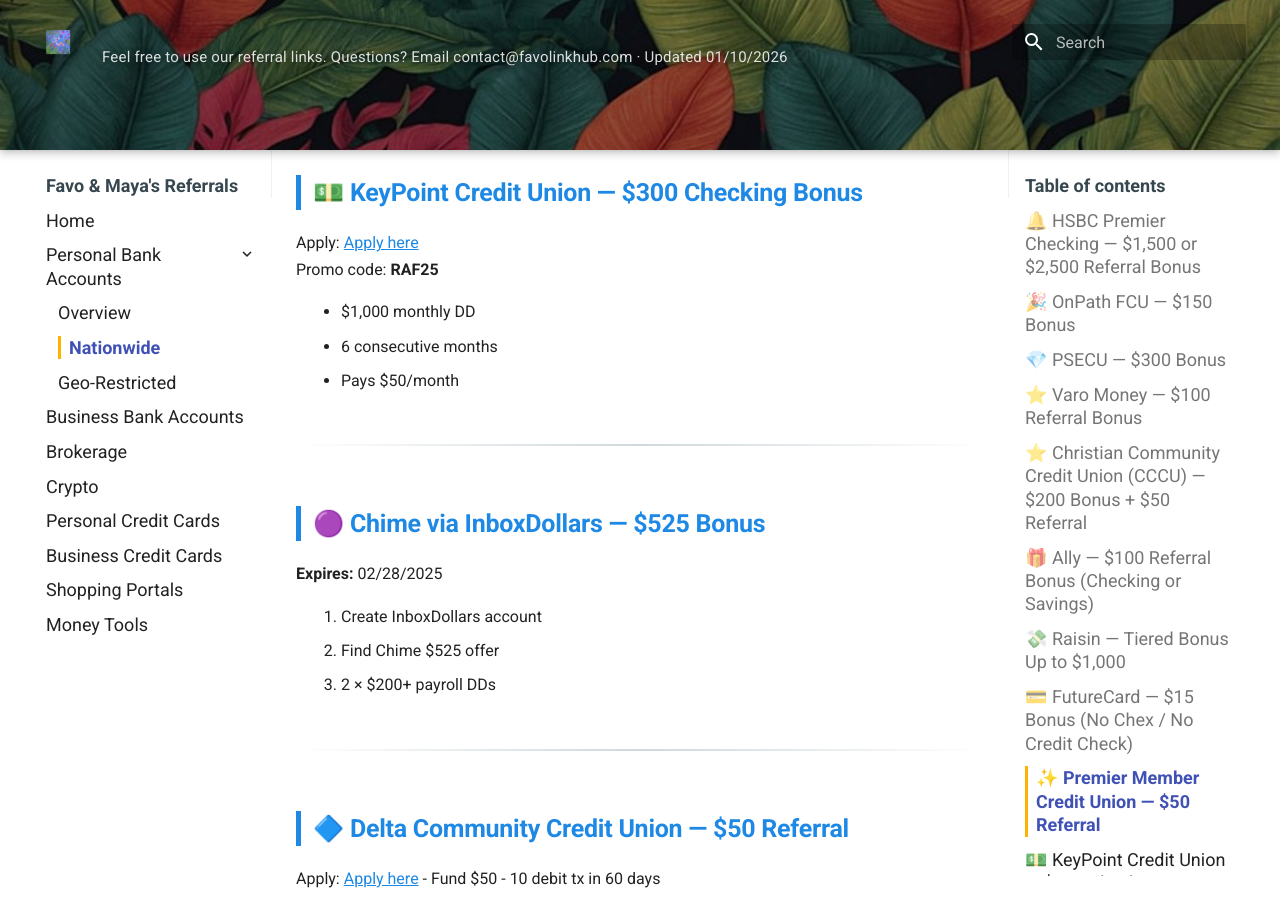
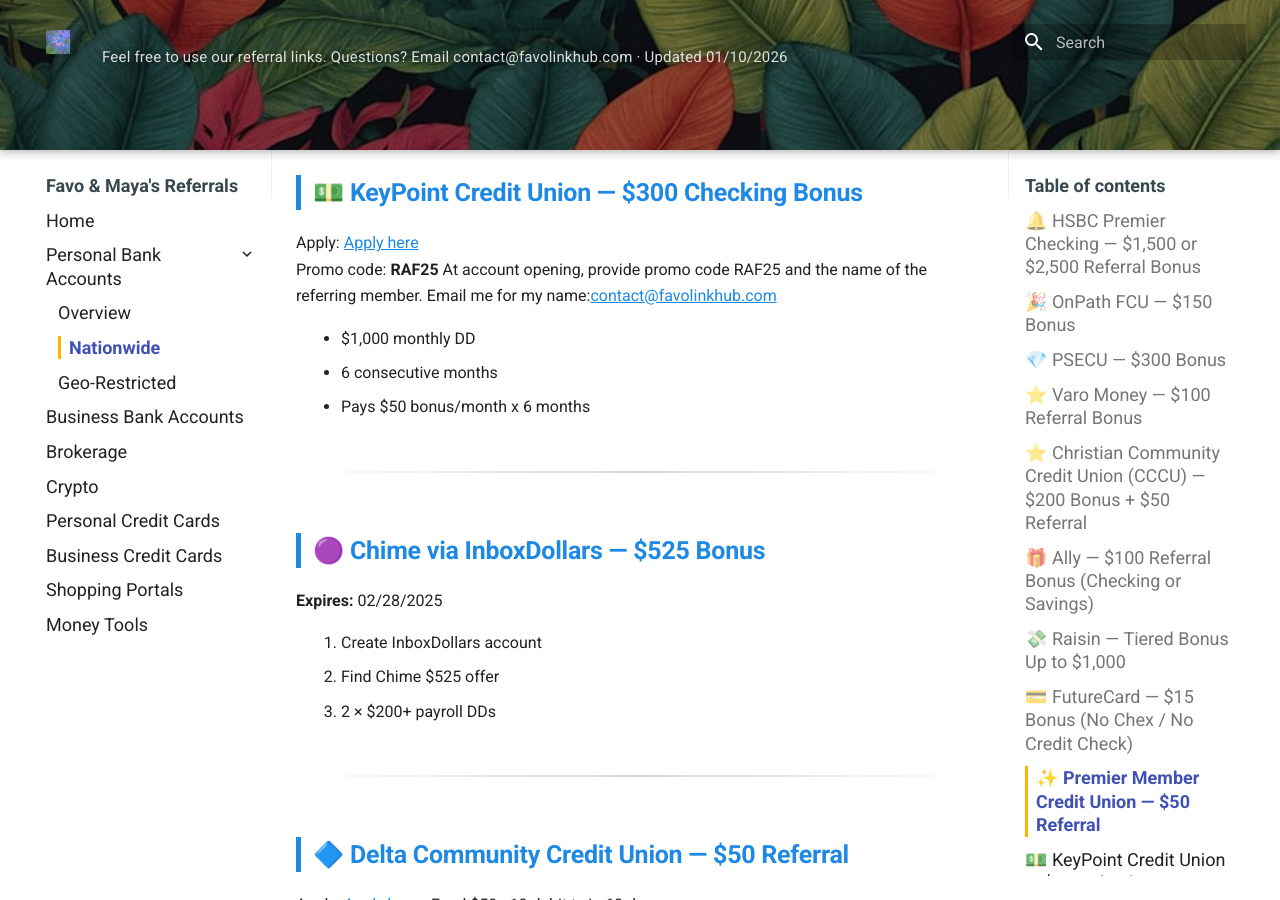
Before and after one commit to whispersofzephyr/favolinkhub-site, an MkDocs documentation site: the page built from docs/personal-bank-nationwide.md, in a window 1280 px wide and 900 px high, scrolled down 4510 px. Built offline with MkDocs 1.6.1 and Material for MkDocs 9.7.7, drawn with Linux system fonts in a browser that asks for light colours.

Commit message:
Update personal-bank-nationwide.md

```diff
--- a/docs/personal-bank-nationwide.md
+++ b/docs/personal-bank-nationwide.md
@@ -148,10 +148,11 @@ Money market referral; checking promos run separately at times.
 
 Apply: [Apply here](https://kpcu.com/About/Events/Refer-a-Friend)
 Promo code: **RAF25**
+At account opening, provide promo code RAF25 and the name of the referring member. Email me for my name:[contact@favolinkhub.com](contact@favolinkhub.com)
 
 - $1,000 monthly DD
 - 6 consecutive months
-- Pays $50/month
+- Pays $50 bonus/month x 6 months
 
 ---
 
```
